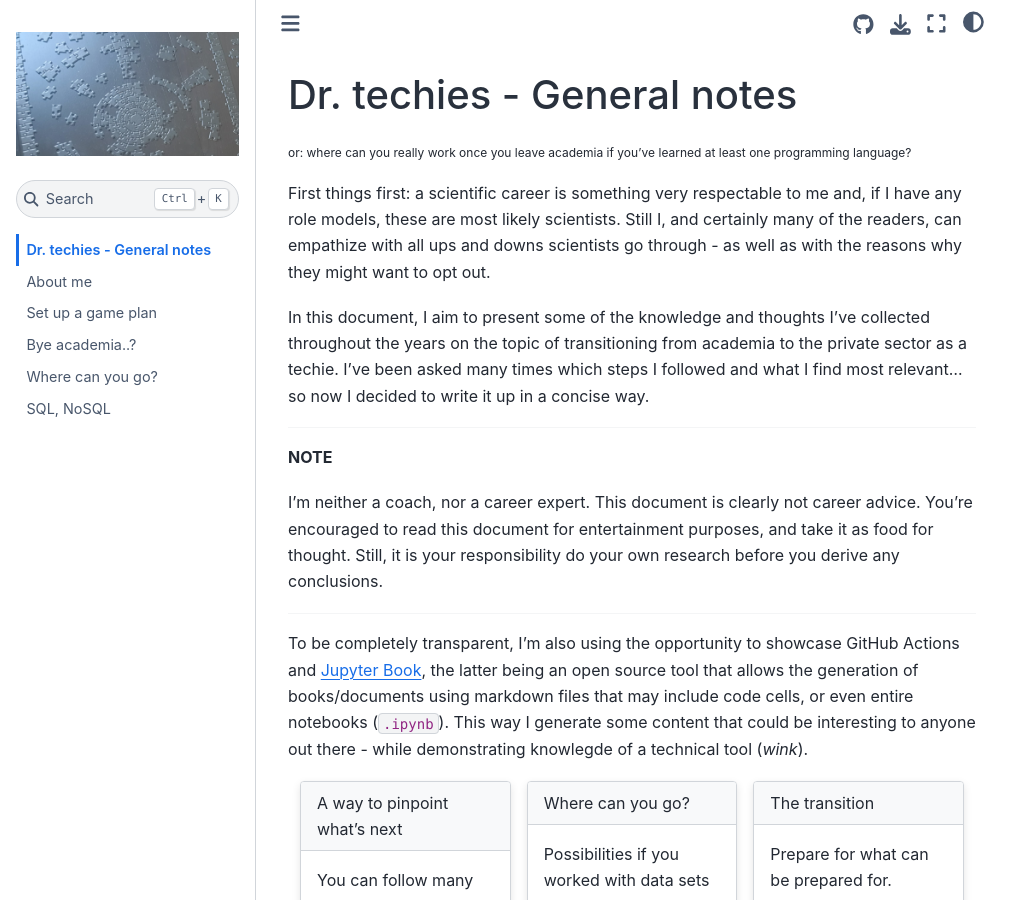
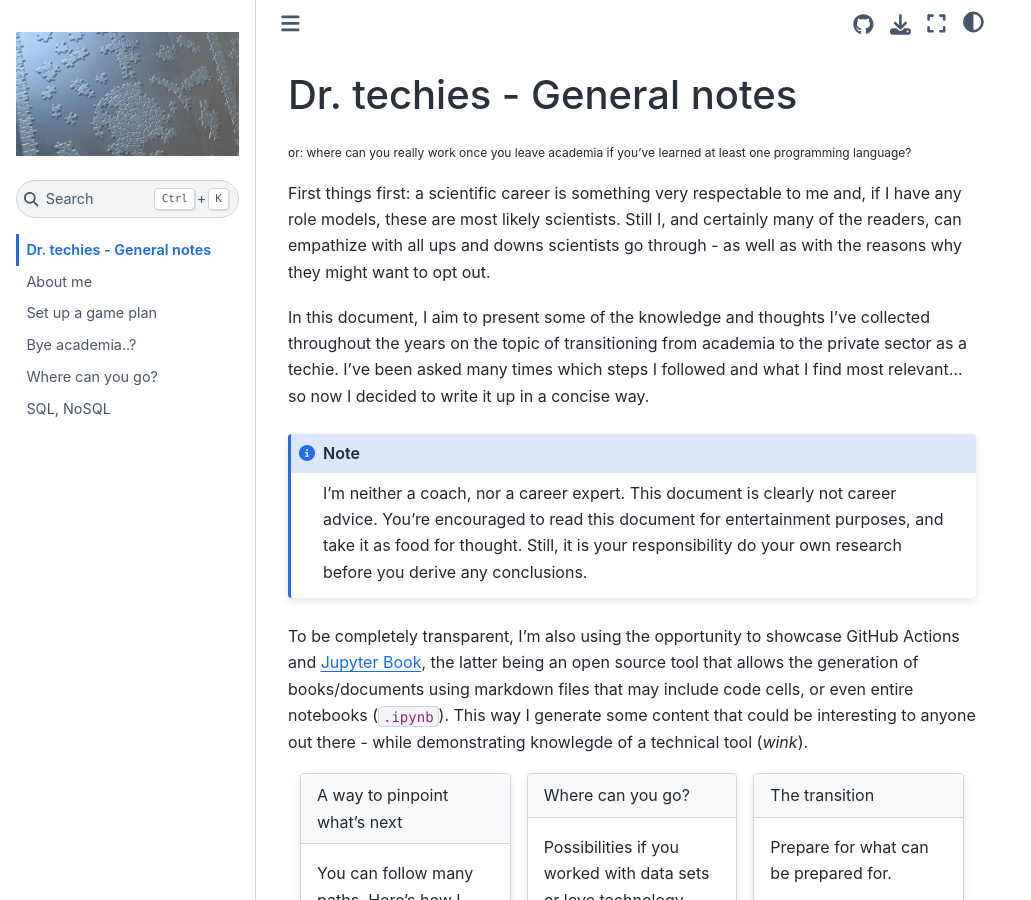
Before and after one commit to schultzl/example_jupyterbook, a Jupyter Book: the page built from intro.md, in a window 1280 px wide and 900 px high. Shown: the whole window, without its empty margins (0-1031 px from the left). Built offline with Jupyter Book 1.0.4 settings and Sphinx 7.4.7 and the Sphinx Book theme 1.1.4, drawn with Linux system fonts in a browser that asks for light colours; pages that are not in the unit, such as notebooks, are missing from menus.

Commit message:
Update intro.md

````diff
--- a/intro.md
+++ b/intro.md
@@ -12,15 +12,12 @@ the years on the topic of transitioning from academia to the private sector as a
 many times which steps I followed and what I find most relevant... so now I decided to write
 it up in a concise way.
 
----
-**NOTE**
-
+```{note}
 I'm neither a coach, nor a career expert. This document is clearly not career advice.
 You're encouraged to read this document for entertainment purposes, and take it
 as food for thought. Still, it is your responsibility do your own research before
 you derive any conclusions.
-
----
+```
 
 To be completely transparent, I'm also using the opportunity to showcase GitHub Actions and
 [Jupyter Book](https://jupyterbook.org/en/stable/intro.html), the latter being an open source tool
````
